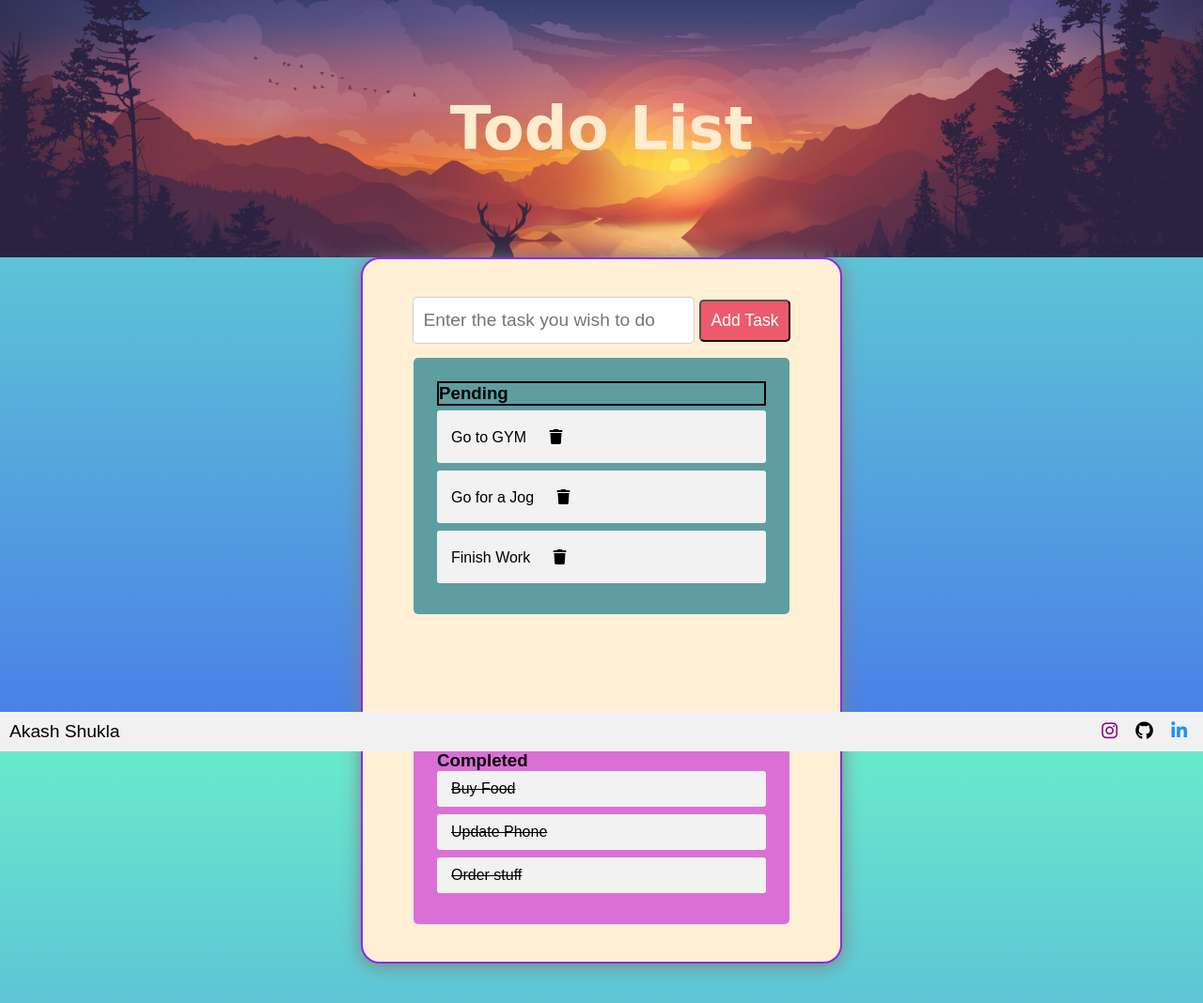
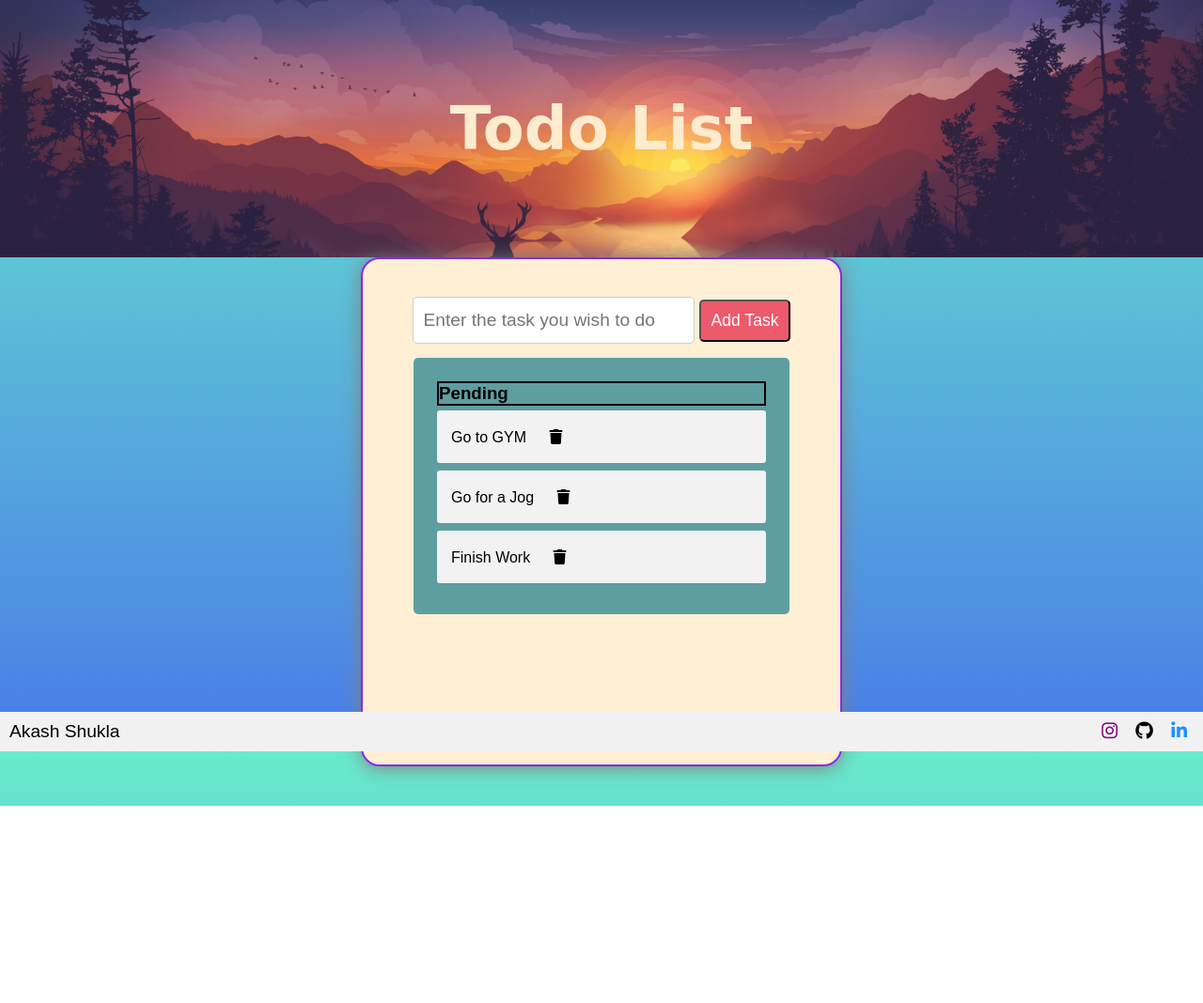
Before and after one commit to theinfinityplayer/ToDoApp, a plain HTML site: page index.html in a window 1280 px wide. Shown: the whole page at 94% size. After the commit the page ends 858 px from the top, so only its background shows below. Drawn offline with Linux system fonts and the light colour scheme.

Commit message:
Removed completed section

```diff
--- a/index.html
+++ b/index.html
@@ -34,12 +34,6 @@
         <li>Finish Work <i class="fas fa-trash"></i></li>
     </ol>
     </div>
-    <div class="completed"><h3>Completed</h3>
-    <ol>
-        <li><strike>Buy Food</strike></li>
-        <li><strike>Update Phone</strike></li>
-        <li><strike>Order stuff</strike></li>
-    </ol></div>
     </section>
 
     <footer>
```
